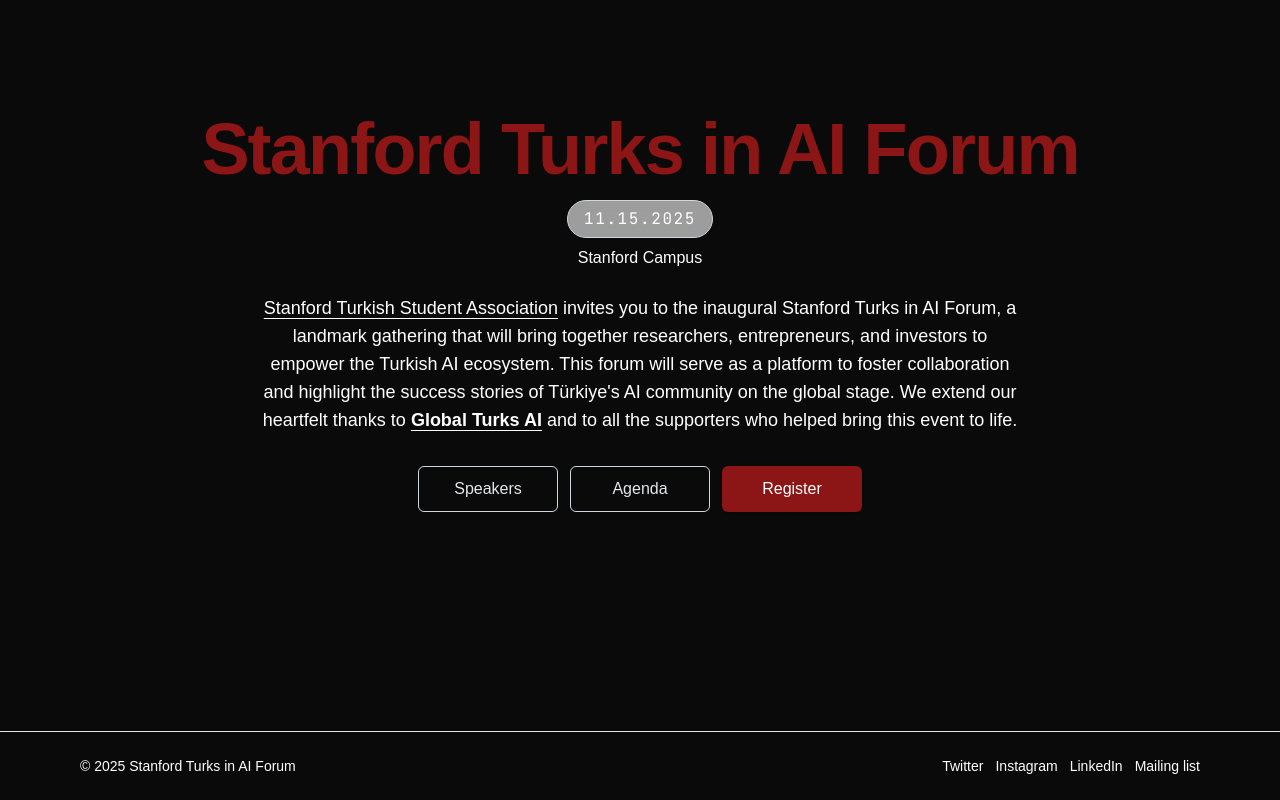
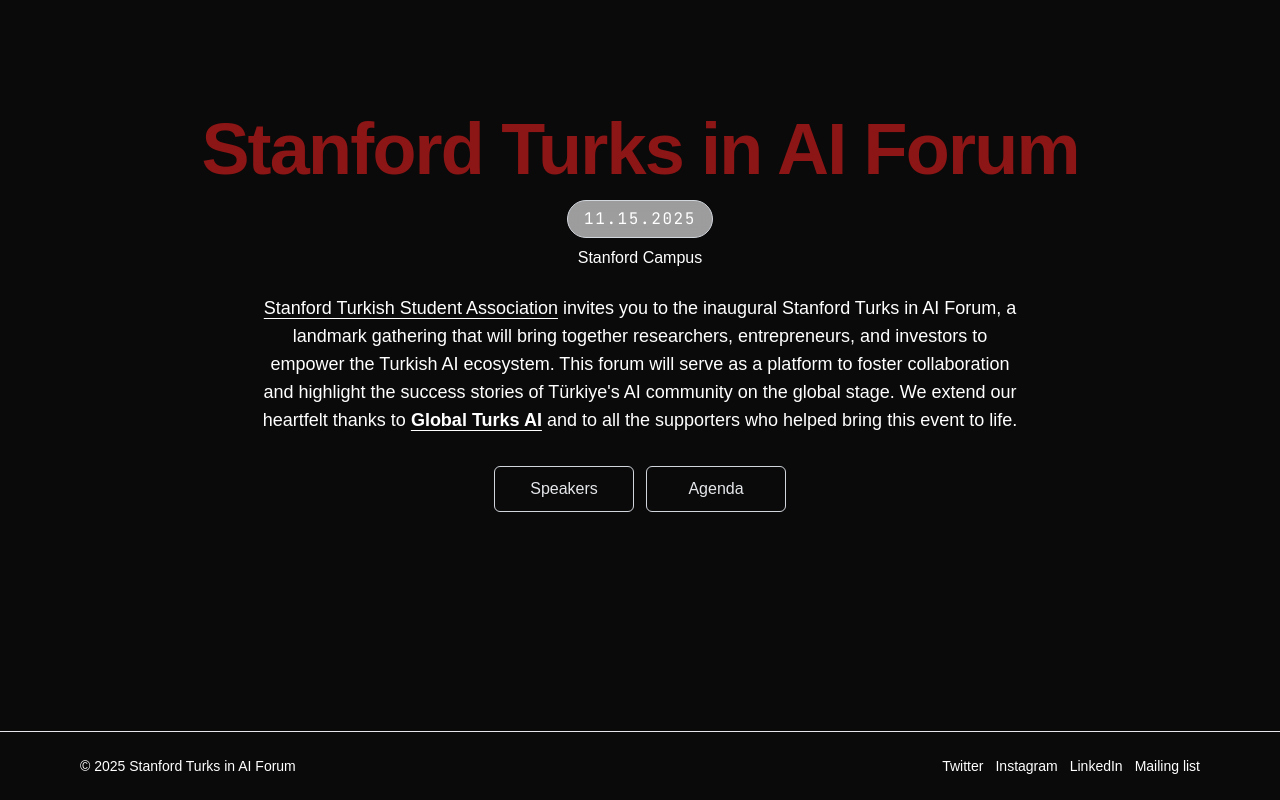
Before and after one commit to stanford-turkish-student-association/turks-in-ai-forum, a Next.js app: page /turks-in-ai-forum/ in a window 1280 px wide. Built offline with nearby package versions, Linux system fonts and the light colour scheme.

Commit message:
Remove Luma registration link from home page

```diff
--- a/src/app/page.tsx
+++ b/src/app/page.tsx
@@ -25,7 +25,6 @@
           <div className="flex gap-3 justify-center">
             <Link className="inline-flex items-center justify-center rounded-md px-5 py-2.5 border border-gray-300 dark:border-gray-600 flex-1 max-w-[140px]" href="/speakers">Speakers</Link>
             <Link className="inline-flex items-center justify-center rounded-md px-5 py-2.5 border border-gray-300 dark:border-gray-600 flex-1 max-w-[140px]" href="/agenda">Agenda</Link>
-            <a className="btn-primary flex-1 max-w-[140px]" href="https://luma.com/55ato326" target="_blank" rel="noopener noreferrer">Register</a>
           </div>
         </div>
       </section>
```
